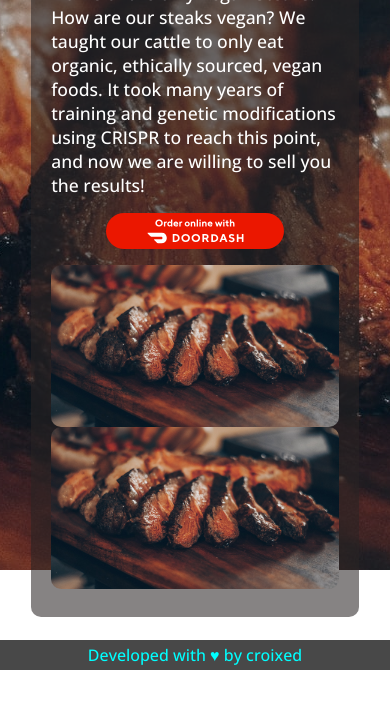
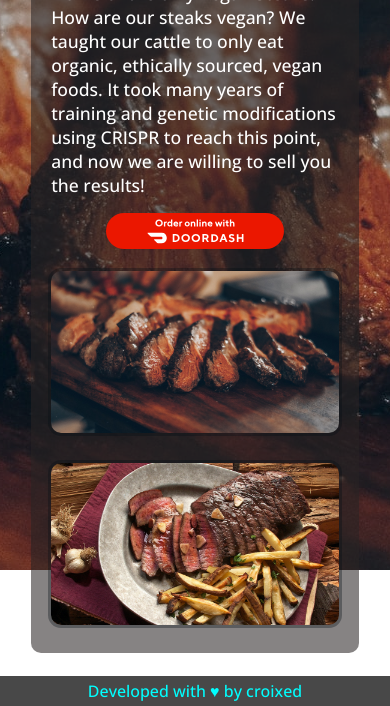
Before and after one commit to Croixed/restaurant, a website built with webpack: page dist/index.html in a window 390 px wide. Shown: the part 274-980 px from the top of the page. Before the commit the page ends 944 px from the top, so only its background shows below. Built offline with nearby package versions, Linux system fonts and the light colour scheme.

Commit message:
tweaked css

```diff
--- a/src/home.js
+++ b/src/home.js
@@ -1,4 +1,5 @@
 import Steak from './steak.png';
+import SteakTwo from './steakTwo.jpg';
 import Dash from './dash.svg';
 
 /* const mySteak = new Image();
@@ -20,6 +21,7 @@ export const homeGen = () => {
   mySteak.src = Steak;
   mySteak.classList.add("home-img");
   const mySteak2 = mySteak.cloneNode(true);
+  mySteak2.src = SteakTwo;
 
   const myDash = new Image();
   myDash.src = Dash;
--- a/src/style.css
+++ b/src/style.css
@@ -102,6 +102,7 @@ body {
 img[src$=".svg"] {
 
   margin: 16px;
+  margin-bottom: 22px;
   width: 260px;
 
 }
@@ -125,6 +126,11 @@ img[src$=".svg"] {
 .home-img {
   width: 89%;
   border-radius: 10px;
+  outline: 5px solid rgba(9, 18, 24, 0.33);
+}
+
+.home-img:nth-of-type(3) {
+  margin-top: 30px;
 }
 
 .footer {
@@ -164,5 +170,6 @@ img[src$=".svg"] {
   .home-img {
     width: 100%;
     padding: 0;
+    outline: 3px solid rgba(9, 18, 24, 0.33);
   }
 }
```
Also changed, not shown: dist/b8e719812b8d266e1cb4.jpg (added), dist/home.bundle.js, dist/index.bundle.js, src/steakTwo.jpg (added).
